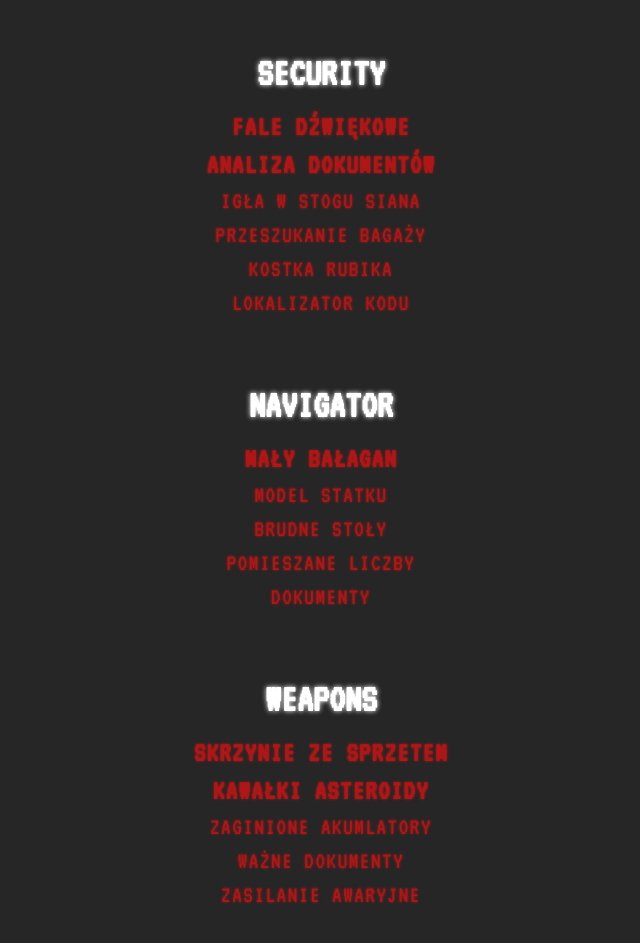
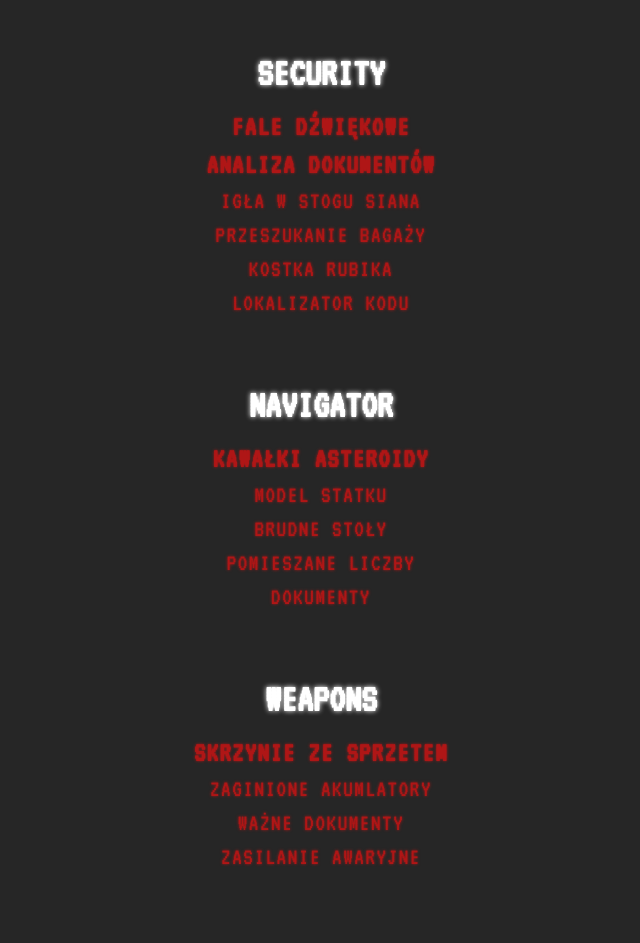
Before and after one commit to Moydoo/reniferparty, a website: page public/index.html in a window 1280 px wide. Shown: the part 2627-3570 px from the top of the page, without its empty margins (314-954 px from the left). Drawn offline with Linux system fonts and the light colour scheme; no server answers.

Commit message:
html changes

```diff
--- a/public/index.html
+++ b/public/index.html
@@ -375,7 +375,7 @@ Spotkania mamy co drugi piątek o godzinie 18:30 na ulicy Golikówka 12 w Krakow
     <div class="task-text_area">
       <label>
         <input type="checkbox" name="box51" />
-        <span class="main">MAŁY BAŁAGAN</span>
+        <span class="main">KAWAŁKI ASTEROIDY</span>
       </label>
     </div>
     <div class="task-text_area">
@@ -415,24 +415,18 @@ Spotkania mamy co drugi piątek o godzinie 18:30 na ulicy Golikówka 12 w Krakow
     <div class="task-text_area">
       <label>
         <input type="checkbox" name="box57" />
-        <span class="main">KAWAŁKI ASTEROIDY</span>
+        <span>ZAGINIONE AKUMLATORY</span>
       </label>
     </div>
     <div class="task-text_area">
       <label>
         <input type="checkbox" name="box58" />
-        <span>ZAGINIONE AKUMLATORY</span>
+        <span>WAŻNE DOKUMENTY</span>
       </label>
     </div>
     <div class="task-text_area">
       <label>
         <input type="checkbox" name="box59" />
-        <span>WAŻNE DOKUMENTY</span>
-      </label>
-    </div>
-    <div class="task-text_area">
-      <label>
-        <input type="checkbox" name="box60" />
         <span>ZASILANIE AWARYJNE</span>
       </label>
     </div>
```
